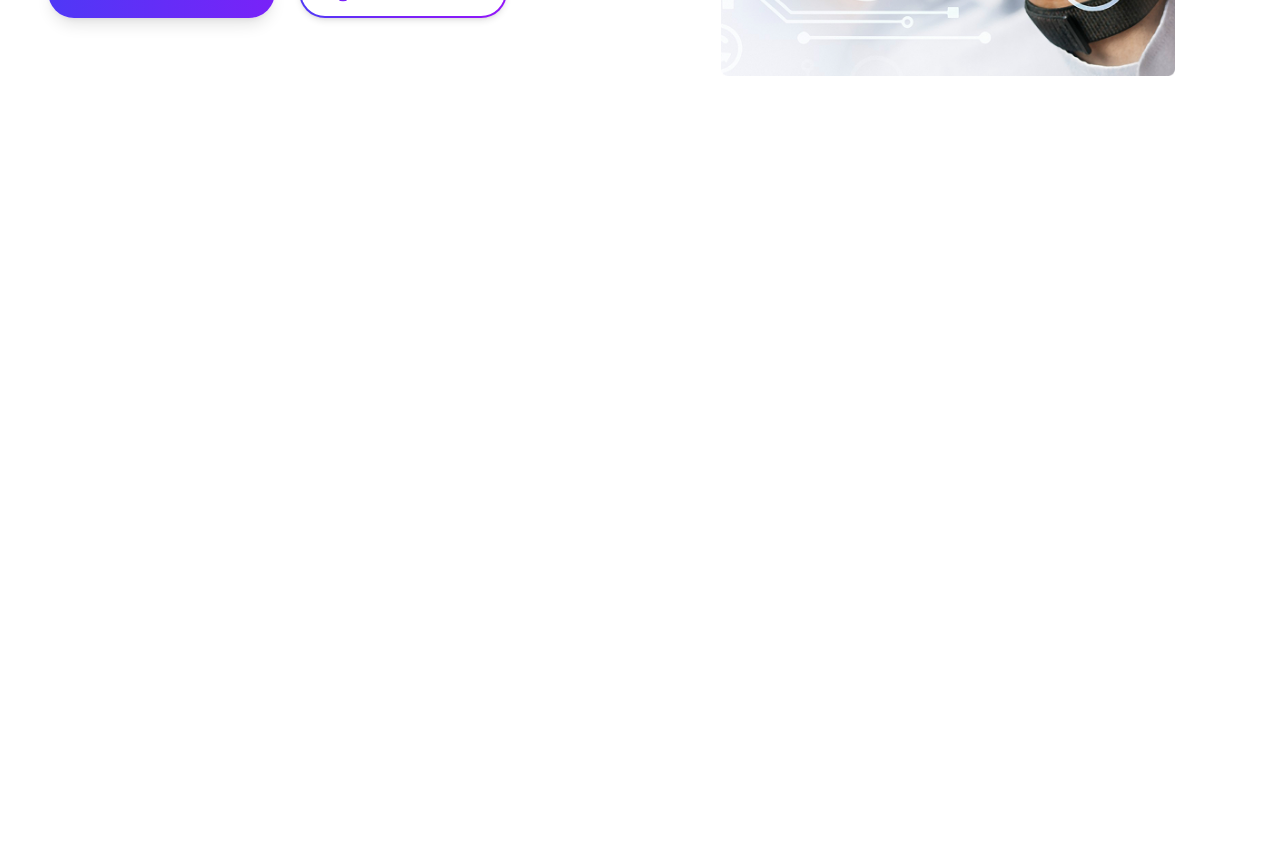
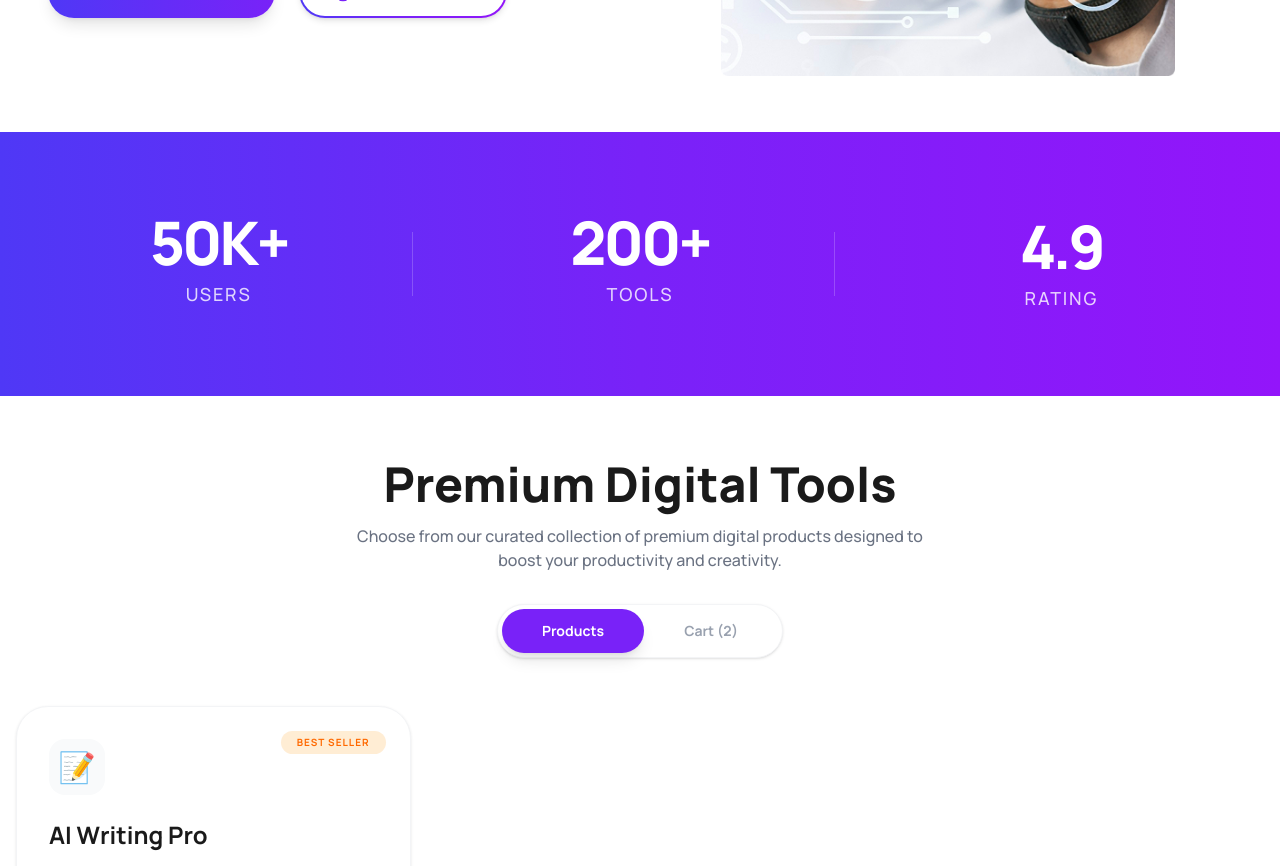
Before and after one commit to mdyeamin/Digital-Workflow, a React (Vite) app: page / in a window 1280 px wide. Shown: the part 580-1446 px from the top of the page. Before the commit the page ends 800 px from the top, so only its background shows below. Built offline with nearby package versions, Linux system fonts and the light colour scheme.

Commit message:
data fetch with axios and show cart statik

```diff
--- /dev/null
+++ b/public/digitools.json
@@ -0,0 +1,90 @@
+[
+  {
+    "id": 1,
+    "name": "AI Content Generator",
+    "description": "Generate high-quality blog posts, ads, and social media content in seconds.",
+    "price": 29,
+    "period": "monthly",
+    "tag": "Popular",
+    "tagType": "popular",
+    "features": ["Unlimited generations", "SEO optimization", "Multi-language support", "Plagiarism check"],
+    "icon": "✍️"
+  },
+  {
+    "id": 2,
+    "name": "Smart Code Assistant",
+    "description": "Real-time code suggestions and bug fixing for professional developers.",
+    "price": 49,
+    "period": "monthly",
+    "tag": "New",
+    "tagType": "new",
+    "features": ["JS/Python/Go support", "VS Code Extension", "Unit test generator", "Git integration"],
+    "icon": "💻"
+  },
+  {
+    "id": 3,
+    "name": "Enterprise Workflow",
+    "description": "Complete productivity suite with AI automation for large scale teams.",
+    "price": 499,
+    "period": "yearly",
+    "tag": "Best Seller",
+    "tagType": "best-seller",
+    "features": ["Custom AI models", "Advanced analytics", "24/7 Priority support", "SSO & Security"],
+    "icon": "🚀"
+  },
+  {
+    "id": 4,
+    "name": "Design Magic AI",
+    "description": "Transform text prompts into stunning UI components and vector assets.",
+    "price": 19,
+    "period": "monthly",
+    "tag": "Trending",
+    "tagType": "popular",
+    "features": ["Figma plugin", "High-res export", "Color palette generator", "Custom style training"],
+    "icon": "🎨"
+  },
+  {
+    "id": 5,
+    "name": "Data Insight Pro",
+    "description": "Powerful AI to analyze complex data sets and generate visual reports.",
+    "price": 99,
+    "period": "one-time",
+    "tag": "Lifetime Access",
+    "tagType": "new",
+    "features": ["Excel/CSV import", "Interactive charts", "PDF reporting", "Cloud storage"],
+    "icon": "📊"
+  },
+  {
+    "id": 6,
+    "name": "Video Master AI",
+    "description": "Convert long-form videos into viral short-form clips automatically.",
+    "price": 159,
+    "period": "yearly",
+    "tag": "Top Rated",
+    "tagType": "best-seller",
+    "features": ["Auto-captions", "Smart cropping", "Music sync", "Direct social export"],
+    "icon": "🎬"
+  },
+  {
+    "id": 7,
+    "name": "Voice Synthesis Engine",
+    "description": "Create realistic AI voiceovers in any language with human-like emotions.",
+    "price": 35,
+    "period": "monthly",
+    "tag": "Hot",
+    "tagType": "new",
+    "features": ["50+ Voice profiles", "Emotion control", "MP3/WAV Export", "Commercial rights"],
+    "icon": "🎙️"
+  },
+  {
+    "id": 8,
+    "name": "AI SEO Optimizer",
+    "description": "Auto-optimize your website ranking using deep learning algorithms.",
+    "price": 79,
+    "period": "monthly",
+    "tag": "Recommended",
+    "tagType": "popular",
+    "features": ["Keyword research", "Backlink analysis", "Competitor tracking", "Auto-sitemap"],
+    "icon": "🔍"
+  }
+]
--- a/src/App.jsx
+++ b/src/App.jsx
@@ -1,6 +1,12 @@
+import axios from 'axios'
 import './App.css'
+import Counter from './Components/Counter/Counter'
+import DigitalTools from './Components/DigitalTools/DigitalTools'
 import Header from './Components/Header/Header'
 import NavBar from './Components/Navbar/NavBar'
+import { Suspense } from 'react'
+
+const digiToolsFetch = axios.get("digitools.json")
 
 function App() {
 
@@ -13,6 +19,11 @@ function App() {
     <header>
       <Header/>
     </header>
+    {/* counter */}
+      <Counter/>
+      <Suspense fallback={<span className="loading loading-ring loading-xl"></span>}>
+      <DigitalTools digiToolsFetch={digiToolsFetch}/>
+      </Suspense>
     </>
   )
 }
--- /dev/null
+++ b/src/Components/Counter/Counter.jsx
@@ -0,0 +1,42 @@
+import React from "react";
+
+const Counter = () => {
+  return (
+    <section className="w-full bg-[linear-gradient(to_right,#4f38f6,#7922f8,#9315fa)] py-8 md:py-12 lg:py-20">
+      <div className="max-w-7xl mx-auto px-4 sm:px-6">
+        <div className="grid grid-cols-3 gap-2 sm:gap-4 md:gap-8 items-center text-center text-white relative">
+          <div className="space-y-1 md:space-y-2 relative">
+            <h2 className="text-xl sm:text-3xl md:text-5xl lg:text-6xl font-extrabold tracking-tighter">
+              50K+
+            </h2>
+            <p className="text-[8px] sm:text-xs md:text-lg font-medium opacity-80 tracking-widest uppercase">
+              Users
+            </p>
+
+            <div className="absolute right-0 top-1/2 -translate-y-1/2 h-8 md:h-16 w-[1px] bg-white/20"></div>
+          </div>
+
+          <div className="space-y-1 md:space-y-2 relative">
+            <h2 className="text-xl sm:text-3xl md:text-5xl lg:text-6xl font-extrabold tracking-tighter">
+              200+
+            </h2>
+            <p className="text-[8px] sm:text-xs md:text-lg font-medium opacity-80 tracking-widest uppercase">
+              Tools
+            </p>
+            <div className="absolute right-0 top-1/2 -translate-y-1/2 h-8 md:h-16 w-[1px] bg-white/20"></div>
+          </div>
+          <div className="space-y-1 md:space-y-2">
+            <h2 className="text-xl sm:text-3xl md:text-5xl lg:text-6xl font-extrabold tracking-tighter">
+              4.9
+            </h2>
+            <p className="text-[8px] sm:text-xs md:text-lg font-medium opacity-80 tracking-widest uppercase">
+              Rating
+            </p>
+          </div>
+        </div>
+      </div>
+    </section>
+  );
+};
+
+export default Counter;
--- /dev/null
+++ b/src/Components/DigitalTool/DigitalTool.jsx
@@ -0,0 +1,74 @@
+import React from "react";
+import { FiCheck } from "react-icons/fi";
+
+const DigitalTool = ({ data }) => {
+  return (
+    <div className="max-w-7xl mx-auto">
+
+
+      {/* === Products Grid === */}
+      <div className="grid grid-cols-1 md:grid-cols-2 lg:grid-cols-3 gap-6 lg:gap-8">
+        {/* --- Single Card Start (Map This) --- */}
+        <div className="bg-white border border-gray-100 rounded-[32px] p-8 shadow-sm hover:shadow-xl transition-all duration-500 group relative overflow-hidden">
+          {/* Best Seller Badge */}
+          <div className="absolute top-6 right-6 px-4 py-1 rounded-full bg-orange-100 text-orange-500 text-[10px] font-bold uppercase tracking-widest">
+            Best Seller
+          </div>
+
+          {/* Icon Box */}
+          <div className="w-14 h-14 bg-gray-50 rounded-2xl flex items-center justify-center text-3xl mb-6 group-hover:scale-110 transition-transform duration-300">
+            📝
+          </div>
+
+          {/* Content */}
+          <h3 className="text-2xl font-bold text-[#1a1a1a] mb-3">
+            AI Writing Pro
+          </h3>
+          <p className="text-gray-500 text-sm leading-relaxed mb-6 font-medium">
+            Generate high-quality content, blogs, and marketing copy in seconds
+            with advanced AI.
+          </p>
+
+          {/* Pricing */}
+          <div className="flex items-baseline gap-1 mb-8">
+            <span className="text-3xl font-extrabold text-[#1a1a1a]">$29</span>
+            <span className="text-gray-400 font-bold text-sm">/Mo</span>
+          </div>
+
+          {/* Features List */}
+          <ul className="space-y-4 mb-10">
+            <li className="flex items-center gap-3 text-sm text-gray-600 font-bold">
+              <FiCheck className="text-green-500 text-xl" />
+              Unlimited AI generations
+            </li>
+            <li className="flex items-center gap-3 text-sm text-gray-600 font-bold">
+              <FiCheck className="text-green-500 text-xl" />
+              50+ writing templates
+            </li>
+            <li className="flex items-center gap-3 text-sm text-gray-600 font-bold">
+              <FiCheck className="text-green-500 text-xl" />
+              Grammar checker
+            </li>
+          </ul>
+
+          {/* Buy Now Button (Your Gradient Design) */}
+          <button
+            className="
+              w-full text-white py-4 font-bold uppercase tracking-widest text-xs
+              rounded-2xl
+              bg-[linear-gradient(to_right,#4f38f6,#7922f8,#9315fa)]
+              bg-[length:200%_auto] bg-left
+              transition-all duration-500 ease-out
+              hover:bg-right hover:scale-[1.02] active:scale-95
+              shadow-lg hover:shadow-[#7922f8]/40
+            "
+          >
+            Buy Now
+          </button>
+        </div>
+      </div>
+    </div>
+  );
+};
+
+export default DigitalTool;
--- /dev/null
+++ b/src/Components/DigitalTools/DigitalTools.jsx
@@ -0,0 +1,38 @@
+import React, { use } from "react";
+import { FiCheck } from "react-icons/fi";
+import DigitalTool from "../DigitalTool/DigitalTool";
+
+const DigitalTools = ({ digiToolsFetch }) => {
+  const digiToolsData = use(digiToolsFetch).data;
+  return (
+    <section className="py-16 px-4 bg-white">
+      {/* === Header Part === */}
+      <div className="text-center mb-12">
+        <h2 className="text-3xl md:text-5xl font-extrabold text-[#1a1a1a] mb-4">
+          Premium Digital Tools
+        </h2>
+        <p className="text-gray-500 max-w-xl mx-auto text-sm md:text-base font-medium">
+          Choose from our curated collection of premium digital products
+          designed to boost your productivity and creativity.
+        </p>
+
+        {/* --- Tab Switcher --- */}
+        <div className="flex items-center justify-center mt-8">
+          <div className="inline-flex items-center p-1 bg-white border border-gray-100 rounded-full shadow-sm">
+            <button className="px-6 py-2 md:px-10 md:py-3 rounded-full bg-[#7922f8] text-white font-bold text-xs md:text-sm shadow-lg transition-transform active:scale-95">
+              Products
+            </button>
+            <button className="px-6 py-2 md:px-10 md:py-3 rounded-full text-gray-400 font-bold text-xs md:text-sm hover:text-[#7922f8] transition-colors">
+              Cart (2)
+            </button>
+          </div>
+        </div>
+      </div>
+      {digiToolsData.map((data) => (
+        <DigitalTool key={data.id} data={data} />
+      ))}
+    </section>
+  );
+};
+
+export default DigitalTools;
--- a/src/Components/Header/Header.jsx
+++ b/src/Components/Header/Header.jsx
@@ -87,7 +87,7 @@ const Header = () => {
               <span
                 className="
         relative z-10
-        bg-gradient-to-r from-[#4f38f6] via-[#7922f8] to-[#9315fa]
+        bg-linear-to-r from-[#4f38f6] via-[#7922f8] to-[#9315fa]
         bg-clip-text text-transparent
         group-hover:text-white transition-all duration-500
       "
--- a/src/Components/Navbar/NavBar.jsx
+++ b/src/Components/Navbar/NavBar.jsx
@@ -60,7 +60,7 @@ const NavBar = () => {
               </button>
 
               <ul
-                className={`md:hidden absolute top-16 ${menu ? "left-0" : "-left-50"} duration-500 space-y-2 shadow-md border border-gray-300 bg-white`}
+                className={`md:hidden absolute top-16 ${menu ? "left-0" : "-left-50"} duration-500 space-y-2 shadow-md border border-gray-300 bg-white z-10`}
               >
                 {navLinks}
               </ul>
```
